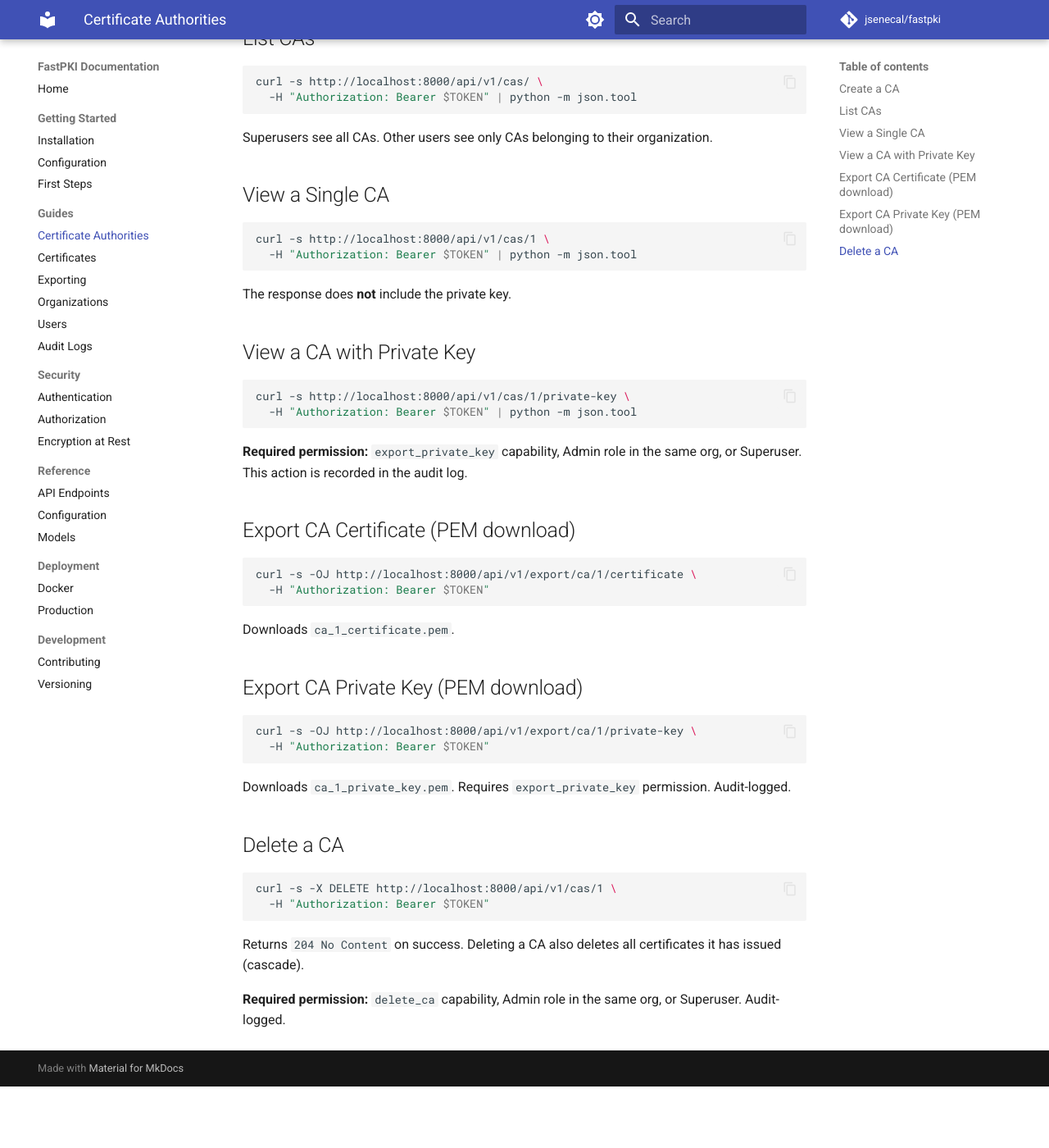
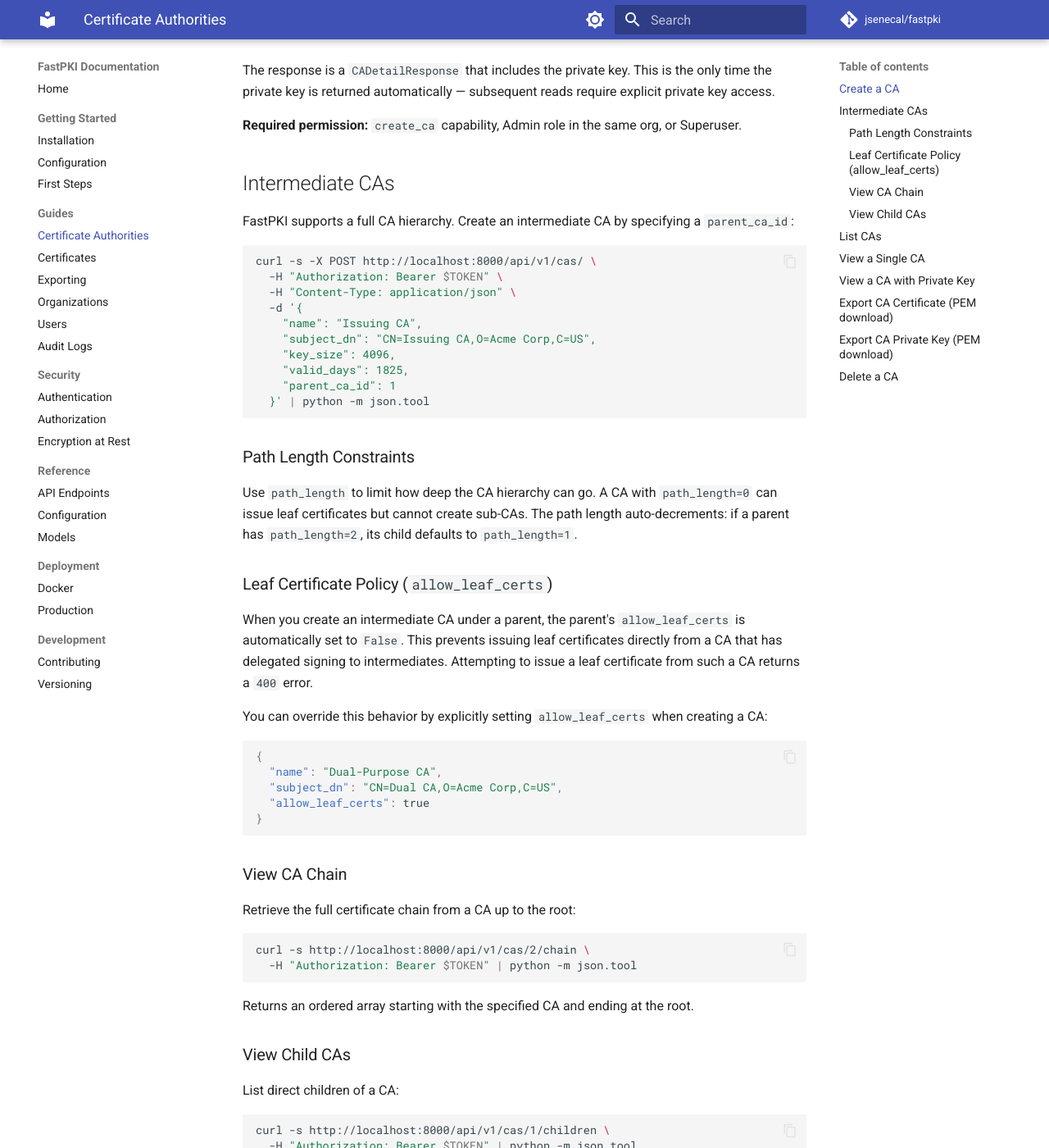
Before and after one commit to jsenecal/FastPKI, an MkDocs documentation site: the page built from docs/guides/certificate-authorities.md, in a window 1280 px wide and 1400 px high, scrolled down 1020 px. Shown: the whole window at 82% size. Built offline with MkDocs 1.6.1 and Material for MkDocs 9.7.7, drawn with Linux system fonts in a browser that asks for light colours; comment, search, counter and statistics services are not loaded; before the commit the page ends 2345 px from its top, so only the background shows below that; some of the changed text lies outside the part shown.

Commit message:
docs: Add intermediate CA and allow_leaf_certs documentation
Update README features list and test count. Add intermediate CA
hierarchy, path length constraints, allow_leaf_certs policy, chain
and children endpoints to the CA guide, API reference, and models
reference.

````diff
--- a/docs/guides/certificate-authorities.md
+++ b/docs/guides/certificate-authorities.md
@@ -24,10 +24,68 @@
 | `description` | No | `null` | Optional description |
 | `key_size` | No | `CA_KEY_SIZE` (4096) | RSA key size in bits |
 | `valid_days` | No | `CA_CERT_DAYS` (3650) | Certificate validity in days |
+| `parent_ca_id` | No | `null` | ID of parent CA (creates an intermediate CA) |
+| `path_length` | No | `null` | BasicConstraints path length (limits sub-CA depth) |
+| `allow_leaf_certs` | No | `null` | Whether this CA can issue leaf certificates (auto-managed) |
 
 The response is a `CADetailResponse` that includes the private key. This is the only time the private key is returned automatically — subsequent reads require explicit private key access.
 
 **Required permission:** `create_ca` capability, Admin role in the same org, or Superuser.
+
+## Intermediate CAs
+
+FastPKI supports a full CA hierarchy. Create an intermediate CA by specifying a `parent_ca_id`:
+
+```bash
+curl -s -X POST http://localhost:8000/api/v1/cas/ \
+  -H "Authorization: Bearer $TOKEN" \
+  -H "Content-Type: application/json" \
+  -d '{
+    "name": "Issuing CA",
+    "subject_dn": "CN=Issuing CA,O=Acme Corp,C=US",
+    "key_size": 4096,
+    "valid_days": 1825,
+    "parent_ca_id": 1
+  }' | python -m json.tool
+```
+
+### Path Length Constraints
+
+Use `path_length` to limit how deep the CA hierarchy can go. A CA with `path_length=0` can issue leaf certificates but cannot create sub-CAs. The path length auto-decrements: if a parent has `path_length=2`, its child defaults to `path_length=1`.
+
+### Leaf Certificate Policy (`allow_leaf_certs`)
+
+When you create an intermediate CA under a parent, the parent's `allow_leaf_certs` is automatically set to `False`. This prevents issuing leaf certificates directly from a CA that has delegated signing to intermediates. Attempting to issue a leaf certificate from such a CA returns a `400` error.
+
+You can override this behavior by explicitly setting `allow_leaf_certs` when creating a CA:
+
+```json
+{
+  "name": "Dual-Purpose CA",
+  "subject_dn": "CN=Dual CA,O=Acme Corp,C=US",
+  "allow_leaf_certs": true
+}
+```
+
+### View CA Chain
+
+Retrieve the full certificate chain from a CA up to the root:
+
+```bash
+curl -s http://localhost:8000/api/v1/cas/2/chain \
+  -H "Authorization: Bearer $TOKEN" | python -m json.tool
+```
+
+Returns an ordered array starting with the specified CA and ending at the root.
+
+### View Child CAs
+
+List direct children of a CA:
+
+```bash
+curl -s http://localhost:8000/api/v1/cas/1/children \
+  -H "Authorization: Bearer $TOKEN" | python -m json.tool
+```
 
 ## List CAs
 
@@ -81,6 +139,6 @@
   -H "Authorization: Bearer $TOKEN"
 ```
 
-Returns `204 No Content` on success. Deleting a CA also deletes all certificates it has issued (cascade).
+Returns `204 No Content` on success. Deleting a CA also deletes all certificates it has issued (cascade). A CA that has child CAs cannot be deleted — returns `409 Conflict`.
 
 **Required permission:** `delete_ca` capability, Admin role in the same org, or Superuser. Audit-logged.
````
Also changed, not shown: README.md (+4 -2 lines), docs/reference/api.md (+23 -4 lines), docs/reference/models.md (+5 -0 lines).
